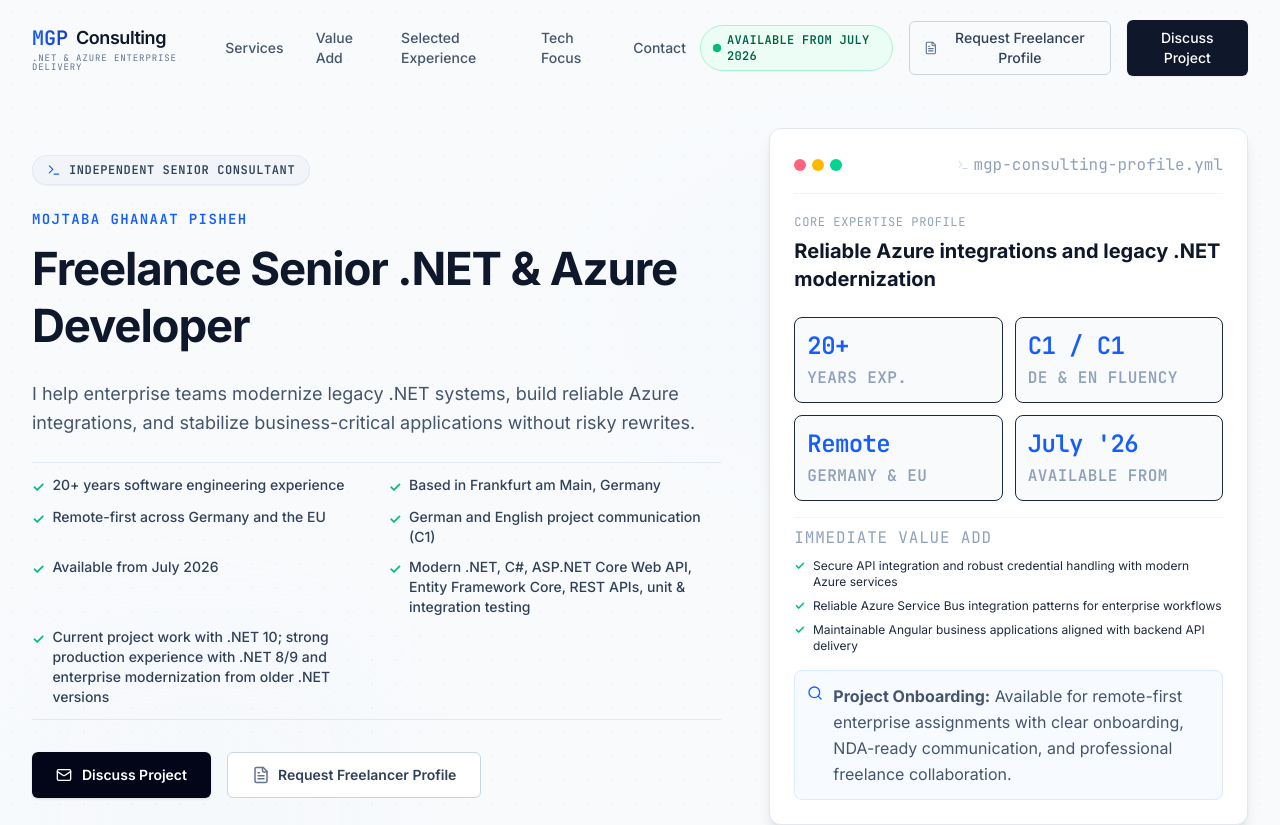
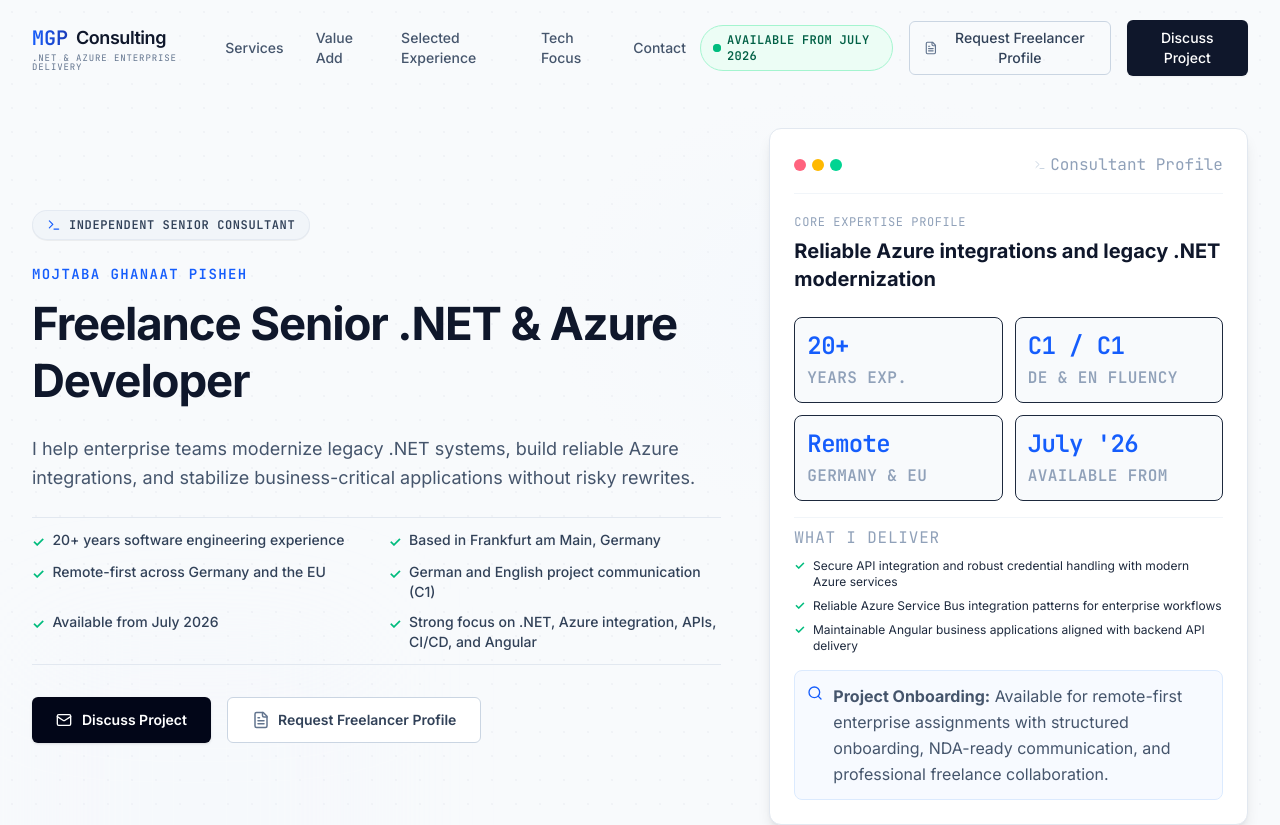
Before and after one commit to MatGhp/MGP-Consulting-, a React (Vite) app: page / in a window 1280 px wide. Shown: the top 825 px of the page. Built offline with nearby package versions, Linux system fonts and the light colour scheme.

Commit message:
refactor: update Hero component text for clarity and enhance personal info details

```diff
--- a/src/components/Hero.tsx
+++ b/src/components/Hero.tsx
@@ -151,7 +151,7 @@ export default function Hero({ onContactClick, onCvRequestClick }: HeroProps) {
                 </div>
                 <div className="font-mono text-2xs text-slate-400 select-none flex items-center space-x-1">
                   <Terminal className="w-3 h-3 text-slate-300" />
-                  <span>mgp-consulting-profile.yml</span>
+                  <span>Consultant Profile</span>
                 </div>
               </div>
 
@@ -183,7 +183,7 @@ export default function Hero({ onContactClick, onCvRequestClick }: HeroProps) {
 
                 {/* Bullet Proof Commitments */}
                 <div className="space-y-2 pt-2 border-t border-slate-100">
-                  <span className="text-3xs font-mono uppercase tracking-wider text-slate-400 block">Immediate Value Add</span>
+                  <span className="text-3xs font-mono uppercase tracking-wider text-slate-400 block">What I Deliver</span>
                   <ul className="space-y-2 text-xs text-slate-650">
                     <li className="flex items-start">
                       <span className="text-emerald-500 font-bold mr-2">✓</span>
@@ -204,7 +204,7 @@ export default function Hero({ onContactClick, onCvRequestClick }: HeroProps) {
                 <div className="p-3 bg-blue-50/50 border border-blue-100 rounded-lg flex items-start space-x-2.5">
                   <Search className="w-4 h-4 text-blue-600 flex-shrink-0 mt-0.5" />
                   <p className="text-2xs text-slate-600 leading-relaxed">
-                    <strong>Project Onboarding:</strong> Available for remote-first enterprise assignments with clear onboarding, NDA-ready communication, and professional freelance collaboration.
+                    <strong>Project Onboarding:</strong> Available for remote-first enterprise assignments with structured onboarding, NDA-ready communication, and professional freelance collaboration.
                   </p>
                 </div>
               </div>
--- a/src/data.ts
+++ b/src/data.ts
@@ -34,8 +34,7 @@ export const PERSONAL_INFO = {
     "Remote-first across Germany and the EU",
     "German and English project communication (C1)",
     "Available from July 2026",
-    "Modern .NET, C#, ASP.NET Core Web API, Entity Framework Core, REST APIs, unit & integration testing",
-    "Current project work with .NET 10; strong production experience with .NET 8/9 and enterprise modernization from older .NET versions"
+    "Strong focus on .NET, Azure integration, APIs, CI/CD, and Angular"
   ]
 };
 
```
